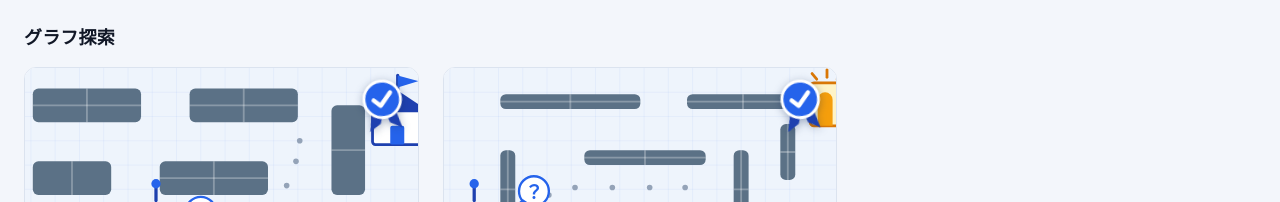
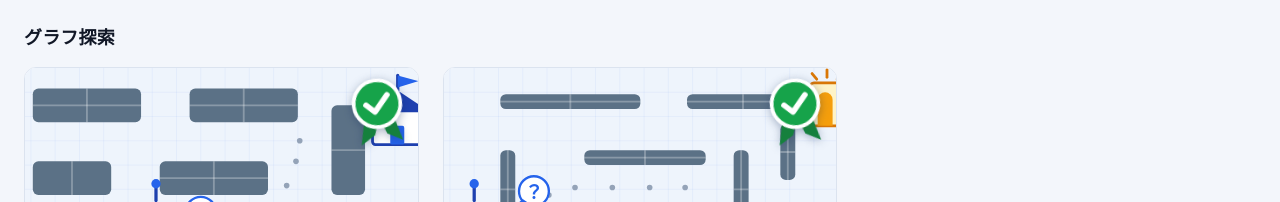
Before and after one commit to BeppuKanato/engineer-quest-ui-brushup, a Next.js app: page /courses in a window 1280 px wide. Shown: the part 277-479 px from the top of the page. Built offline with nearby package versions, Linux system fonts and the light colour scheme.

Commit message:
feat: 完了バッジを復習ボタンと同じ緑に統一し、2段階大きく

```diff
--- a/src/design/CoursesDesignDraft.tsx
+++ b/src/design/CoursesDesignDraft.tsx
@@ -28,6 +28,9 @@ import { missionThumbnailFor } from "@/design/MissionThumbnail";
 const TEXT = "#111827";
 const PRIMARY = "#2563eb";
 const BORDER = "#dbe3ef";
+// 完了・復習の意味の色。ボタンとバッジで同じ緑を使う（色は意味で統一する）。
+const GREEN = "#16a34a";
+const GREEN_DARK = "#15803d";
 
 type CourseInfo = { id: string; title: string; description: string };
 const courseById = new Map((coursesData as CourseInfo[]).map((c) => [c.id, c]));
@@ -47,7 +50,7 @@ const OTHER_IDS = [
   "course-algorithm-merge-sort-v1",
 ];
 
-/** 完了バッジ：メダル（円＋リボン＋✓）。達成したことを称える印。文字に頼らない。 */
+/** 完了バッジ：メダル（円＋リボン＋✓）。達成したことを称える印。文字に頼らない。色は復習ボタンと同じ緑。 */
 const CompletionBadge: React.FC = () => (
   <Box
     component="svg"
@@ -55,18 +58,18 @@ const CompletionBadge: React.FC = () => (
     aria-label="ミッション達成"
     sx={{
       position: "absolute",
-      top: 8,
-      right: 10,
+      top: 6,
+      right: 8,
       zIndex: 1,
-      width: 50,
-      height: 58,
+      width: 64,
+      height: 74,
       transform: "rotate(-8deg)",
-      filter: "drop-shadow(0 2px 4px rgba(15, 40, 90, 0.35))",
+      filter: "drop-shadow(0 2px 5px rgba(15, 40, 90, 0.35))",
     }}
   >
-    <polygon points="15,32 9,56 21,49 25,38" fill="#1e40af" />
-    <polygon points="37,32 43,56 31,49 27,38" fill="#1e40af" />
-    <circle cx="26" cy="24" r="19" fill="#2563eb" stroke="#ffffff" strokeWidth="3" />
+    <polygon points="15,32 9,56 21,49 25,38" fill={GREEN_DARK} />
+    <polygon points="37,32 43,56 31,49 27,38" fill={GREEN_DARK} />
+    <circle cx="26" cy="24" r="19" fill={GREEN} stroke="#ffffff" strokeWidth="3" />
     <path d="M17 24 l6.5 6.5 L35 18" fill="none" stroke="#ffffff" strokeWidth="4.5" strokeLinecap="round" strokeLinejoin="round" />
   </Box>
 );
@@ -105,8 +108,6 @@ const StateMark: React.FC<{ unit: HomeUnit }> = ({ unit }) => {
  * 未着手＝青＋▶／学習中＝青＋段階の目盛り（白）／完了＝緑＋円の矢印。
  * グレーは操作できない状態だけに使うので、完了には使わない。
  */
-const REVIEW_GREEN = "#16a34a";
-
 const StateButton: React.FC<{ unit: HomeUnit }> = ({ unit }) => {
   const base = {
     display: "flex",
@@ -120,7 +121,7 @@ const StateButton: React.FC<{ unit: HomeUnit }> = ({ unit }) => {
   } as const;
   if (unit.status === "COMPLETED") {
     return (
-      <Box component="span" sx={{ ...base, bgcolor: REVIEW_GREEN, color: "#fff" }}>
+      <Box component="span" sx={{ ...base, bgcolor: GREEN, color: "#fff" }}>
         <ReplayIcon sx={{ fontSize: 19 }} />
         復習する
       </Box>
```
